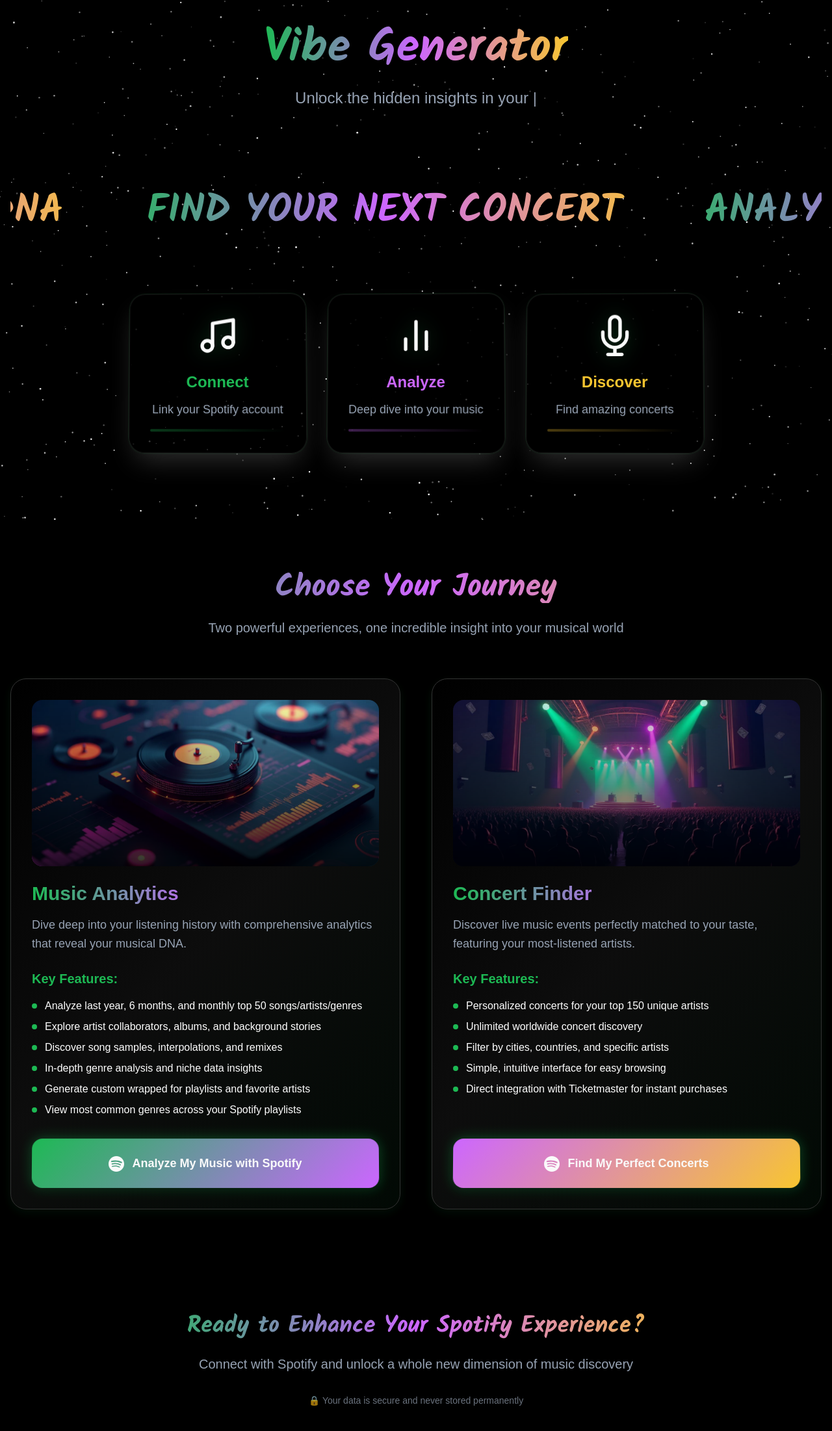
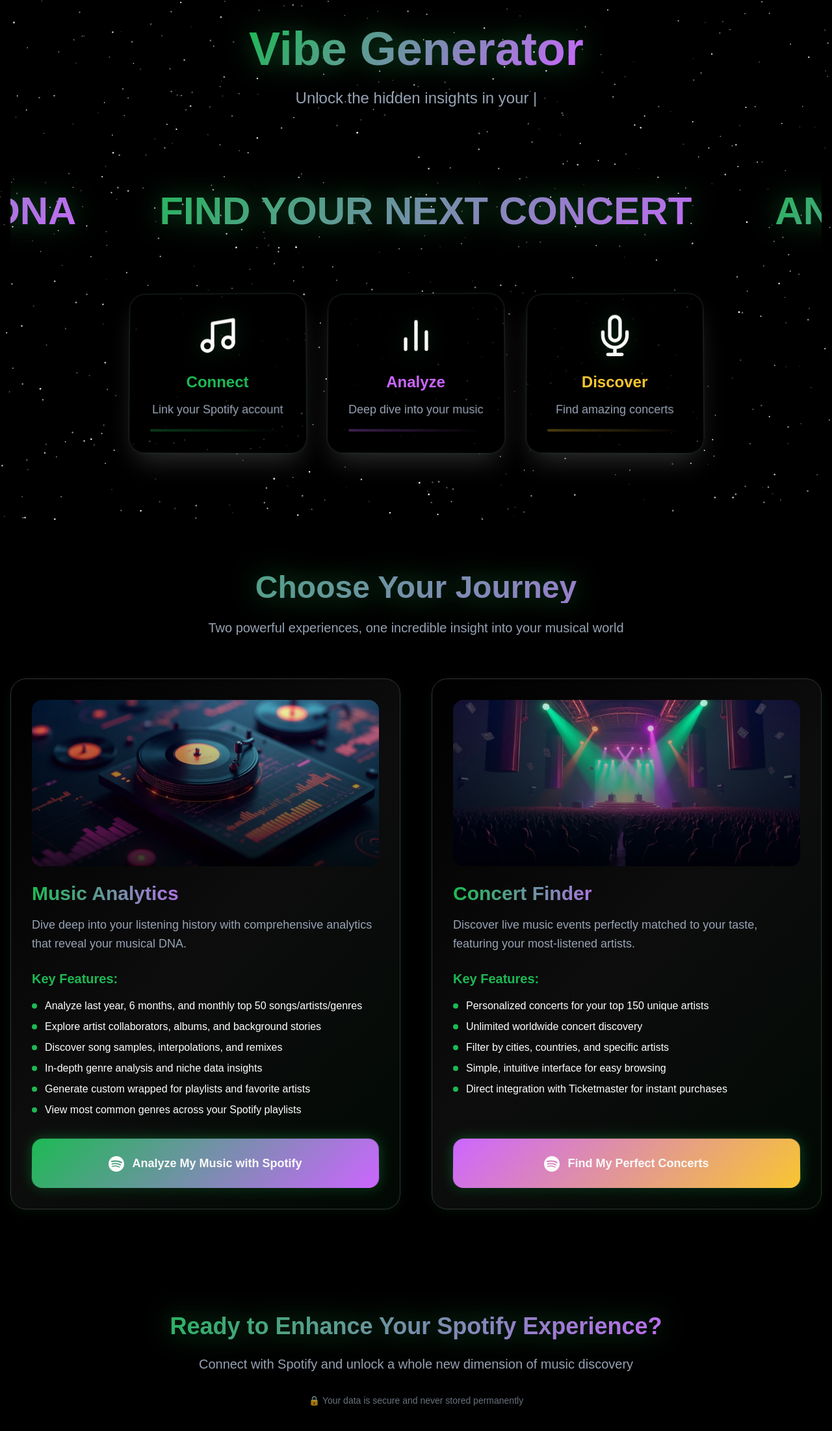
Before and after one commit to efekatircioglu/spotify-vibe-generator, a Next.js app in the folder client/: page / in a window 1280 px wide. Shown: the top 2202 px of the page at 65% size. Built offline with nearby package versions, Linux system fonts and the light colour scheme.

Commit message:
General UI changes accross the app

```diff
--- a/client/src/app/artist/page.js
+++ b/client/src/app/artist/page.js
@@ -163,14 +163,7 @@
 
   // Load handwriting fonts
   useEffect(() => {
-    const link = document.createElement('link');
-    link.href = 'https://fonts.googleapis.com/css2?family=Caveat:wght@400;500;600;700&family=Kalam:wght@300;400;700&family=Patrick+Hand&family=Indie+Flower&display=swap';
-    link.rel = 'stylesheet';
-    document.head.appendChild(link);
-
-    return () => {
-      document.head.removeChild(link);
-    };
+    // Font loading removed - using system fonts instead
   }, []);
 
   const searchParams = useSearchParams();
@@ -1049,7 +1042,7 @@
   fontWeight: 900,
   color: '#fff',
   letterSpacing: 1,
-  fontFamily: 'var(--font-kalam), "Caveat", "Patrick Hand", "Indie Flower", cursive'
+  fontFamily: 'inherit'
 }}>{selectedArtist.name}</span>
               </div>
               {artistFollowers !== null && (
@@ -1125,22 +1118,13 @@
                         fontSize: 'clamp(1.2rem, 2.5vw, 1.8rem)',
                         fontWeight: 500,
                         fontStyle: 'italic',
-                        fontFamily: 'var(--font-kalam), "Caveat", "Patrick Hand", "Indie Flower", cursive',
+                        fontFamily: 'inherit',
                         letterSpacing: '0.5px',
                         display: 'inline-block'
                       }}>
                         {discogsRealName.split(' ').map((word, index) => (
                           <span key={index} style={{ display: 'inline-block', marginRight: '4px' }}>
-                            <span style={{
-                              fontSize: 'clamp(1.3rem, 2.6vw, 2rem)',
-                              fontWeight: 700,
-                              // color: '#60a5fa'
-                            }}>
-                              {word.charAt(0)}
-                            </span>
-                            <span style={{ fontSize: 'inherit' }}>
-                              {word.slice(1)}
-                            </span>
+                            {word}
                           </span>
                         ))}
                       </div>
--- a/client/src/app/dashboard/page.js
+++ b/client/src/app/dashboard/page.js
@@ -1105,7 +1105,7 @@
                   fontWeight: 900,
                   color: '#fff',
                   letterSpacing: 1,
-                  fontFamily: 'var(--font-kalam), "Caveat", "Patrick Hand", "Indie Flower", cursive'
+                  fontFamily: 'inherit'
                 }}>
                   {user?.display_name || 'Spotify User'}
                 </span>
--- a/client/src/app/layout.js
+++ b/client/src/app/layout.js
@@ -1,4 +1,4 @@
-import { Geist, Geist_Mono, Kalam } from "next/font/google";
+import { Geist, Geist_Mono } from "next/font/google";
 import "./globals.css";
 import "../utils/fetchInterceptor";
 import CacheManager from "../components/CacheManager";
@@ -13,13 +13,6 @@
   subsets: ["latin"],
 });
 
-const kalam = Kalam({
-  variable: "--font-kalam",
-  subsets: ["latin"],
-  weight: ["300", "400", "700"],
-  display: "swap",
-});
-
 export const metadata = {
   title: "Spotify Vibe Generator",
   description: "Generated by Efe Katircioglu",
@@ -28,7 +21,7 @@
 export default function RootLayout({ children }) {
   return (
     <html lang="en">
-      <body className={`${geistSans.variable} ${geistMono.variable} ${kalam.variable}`} suppressHydrationWarning={true}>
+      <body className={`${geistSans.variable} ${geistMono.variable}`} suppressHydrationWarning={true}>
         <CacheManager />
         {children}
       </body>
--- a/client/src/app/page.js
+++ b/client/src/app/page.js
@@ -45,7 +45,14 @@
       <main>
         <header className="relative min-h-screen flex flex-col justify-center items-center px-4 z-10">
           <div className="text-center mb-16 animate-scale-in" style={{ marginTop: 'env(safe-area-inset-top, 0px)' }}>
-            <h1 className="text-5xl md:text-7xl font-bold mb-6 gradient-text relative z-20 mt-24 md:mt-0" style={{ fontFamily: 'var(--font-kalam), "Caveat", "Patrick Hand", "Indie Flower", cursive' }}>
+            <h1 className="text-5xl md:text-7xl font-bold mb-6 gradient-text relative z-20 mt-24 md:mt-0" style={{
+              fontFamily: 'inherit',
+              background: 'linear-gradient(135deg, hsl(141 73% 42%), hsl(280 100% 70%))',
+              backgroundClip: 'text',
+              WebkitBackgroundClip: 'text',
+              WebkitTextFillColor: 'transparent',
+              filter: 'drop-shadow(0 0 20px hsl(141 73% 42% / 0.5))'
+            }}>
               Vibe Generator
             </h1>
             <div className="mb-8">
@@ -173,7 +180,14 @@
         <section className="py-20 px-4 relative z-10" aria-labelledby="features-heading">
           <div className="max-w-7xl mx-auto">
             <div className="text-center mb-16 animate-fade-in-up">
-              <h2 id="features-heading" className="text-4xl md:text-5xl font-bold mb-6 gradient-text" style={{ fontFamily: 'var(--font-kalam), "Caveat", "Patrick Hand", "Indie Flower", cursive' }}>
+              <h2 id="features-heading" className="text-4xl md:text-5xl font-bold mb-6 gradient-text" style={{
+                fontFamily: 'inherit',
+                background: 'linear-gradient(135deg, hsl(141 73% 42%), hsl(280 100% 70%))',
+                backgroundClip: 'text',
+                WebkitBackgroundClip: 'text',
+                WebkitTextFillColor: 'transparent',
+                filter: 'drop-shadow(0 0 20px hsl(141 73% 42% / 0.5))'
+              }}>
                 Choose Your Journey
               </h2>
               <p className="text-xl text-muted-foreground max-w-3xl mx-auto">
@@ -225,7 +239,14 @@
         {/* Final CTA Section */}
         <section className="py-20 px-4 text-center relative z-10" aria-labelledby="cta-heading">
           <div className="max-w-4xl mx-auto animate-fade-in-up">
-            <h3 id="cta-heading" className="text-3xl md:text-4xl font-bold mb-6 gradient-text" style={{ fontFamily: 'var(--font-kalam), "Caveat", "Patrick Hand", "Indie Flower", cursive' }}>
+            <h3 id="cta-heading" className="text-3xl md:text-4xl font-bold mb-6 gradient-text" style={{
+              fontFamily: 'inherit',
+              background: 'linear-gradient(135deg, hsl(141 73% 42%), hsl(280 100% 70%))',
+              backgroundClip: 'text',
+              WebkitBackgroundClip: 'text',
+              WebkitTextFillColor: 'transparent',
+              filter: 'drop-shadow(0 0 20px hsl(141 73% 42% / 0.5))'
+            }}>
               Ready to Enhance Your Spotify Experience?
             </h3>
             <p className="text-xl text-muted-foreground mb-8">
--- a/client/src/components/ArtistCollaborators.jsx
+++ b/client/src/components/ArtistCollaborators.jsx
@@ -326,7 +326,7 @@
             display: 'flex',
             alignItems: 'center',
             gap: '12px',
-            fontFamily: 'var(--font-kalam), "Caveat", "Patrick Hand", "Indie Flower", cursive'
+            fontFamily: 'inherit'
           }}>
             <span>Frequent Collaborators {artistName && `for ${artistName}`}</span>
 
--- a/client/src/components/NewTrackTable.jsx
+++ b/client/src/components/NewTrackTable.jsx
@@ -775,7 +775,7 @@
             whiteSpace: window.innerWidth <= 600 ? 'normal' : 'nowrap',
             lineHeight: 1.2,
             wordBreak: window.innerWidth <= 600 ? 'break-word' : 'keep-all',
-            fontFamily: 'var(--font-kalam), "Caveat", "Patrick Hand", "Indie Flower", cursive',
+            fontFamily: 'inherit',
           }} title={title || 'Your Last 50 Songs'}>{title || 'Your Last 50 Songs'}</div>
           <div style={{
             display: 'flex',
@@ -1280,7 +1280,7 @@
             textAlign: 'center',
             width: '100%',
             wordBreak: window.innerWidth <= 600 ? 'break-word' : 'keep-all',
-            fontFamily: 'var(--font-kalam), "Caveat", "Patrick Hand", "Indie Flower", cursive',
+            fontFamily: 'inherit',
           }} title={title || 'Your Last 50 Songs'}>{title || 'Your Last 50 Songs'}</span>
           <div style={{
             display: 'flex',
--- a/client/src/components/ScrollingText.jsx
+++ b/client/src/components/ScrollingText.jsx
@@ -11,7 +11,14 @@
             <span
               key={index}
               className="px-16 text-4xl md:text-6xl font-bold gradient-text whitespace-nowrap"
-              style={{ fontFamily: 'var(--font-kalam), "Caveat", "Patrick Hand", "Indie Flower", cursive' }}
+              style={{
+          fontFamily: 'inherit',
+          background: 'linear-gradient(135deg, hsl(141 73% 42%), hsl(280 100% 70%))',
+          backgroundClip: 'text',
+          WebkitBackgroundClip: 'text',
+          WebkitTextFillColor: 'transparent',
+          filter: 'drop-shadow(0 0 20px hsl(141 73% 42% / 0.5))'
+        }}
             >
               {text}
             </span>
--- a/client/src/components/UserProfile.jsx
+++ b/client/src/components/UserProfile.jsx
@@ -61,7 +61,7 @@
               fontWeight: 700,
               fontSize: '1.1rem',
               color: '#fff',
-              fontFamily: 'var(--font-kalam), "Caveat", "Patrick Hand", "Indie Flower", cursive'
+              fontFamily: 'inherit'
             }}>{user.display_name}</div>
           </div>
           <div style={{ display: 'flex', alignItems: 'center', gap: 4 }}>
@@ -141,7 +141,7 @@
               fontWeight: 700,
               fontSize: '1.35rem',
               color: '#fff',
-              fontFamily: 'var(--font-kalam), "Caveat", "Patrick Hand", "Indie Flower", cursive'
+              fontFamily: 'inherit'
             }}>{user.display_name}</div>
           </div>
           <div style={{ display: 'flex', alignItems: 'center', gap: 12 }}>
```
